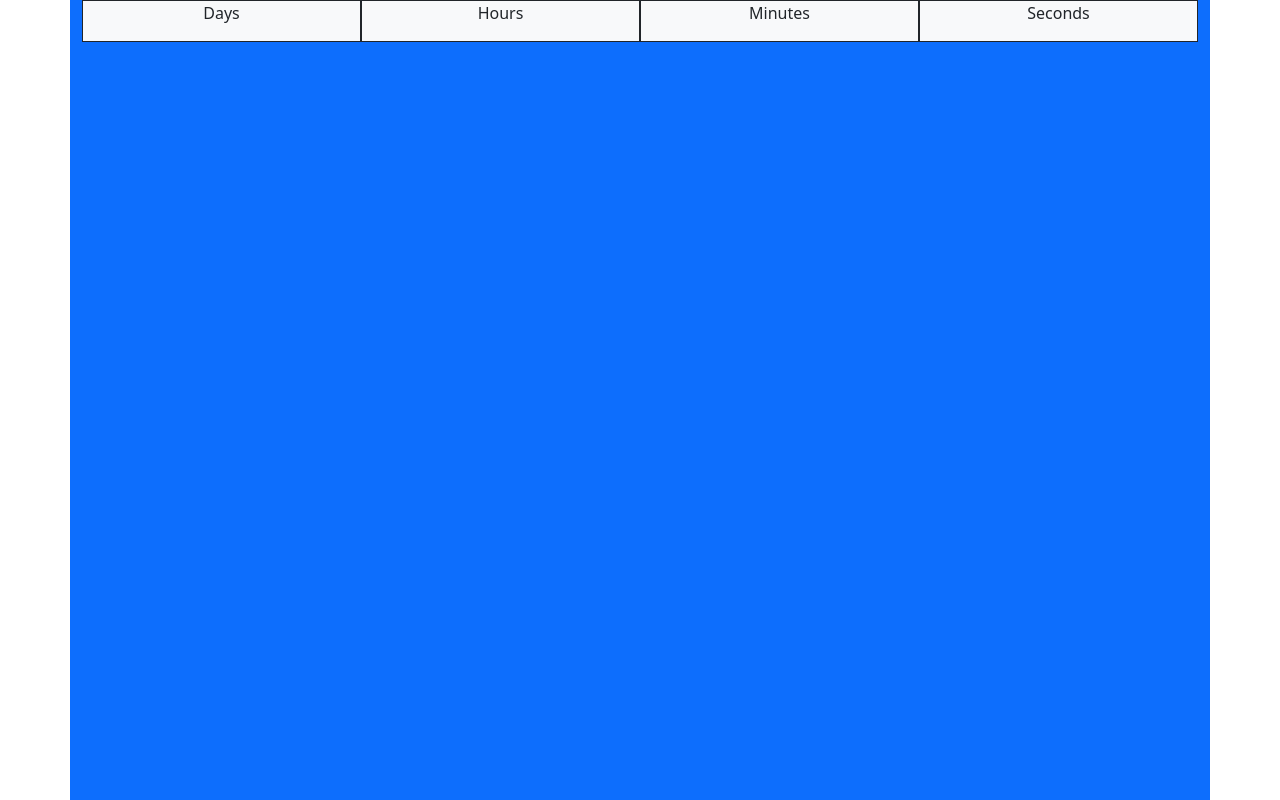
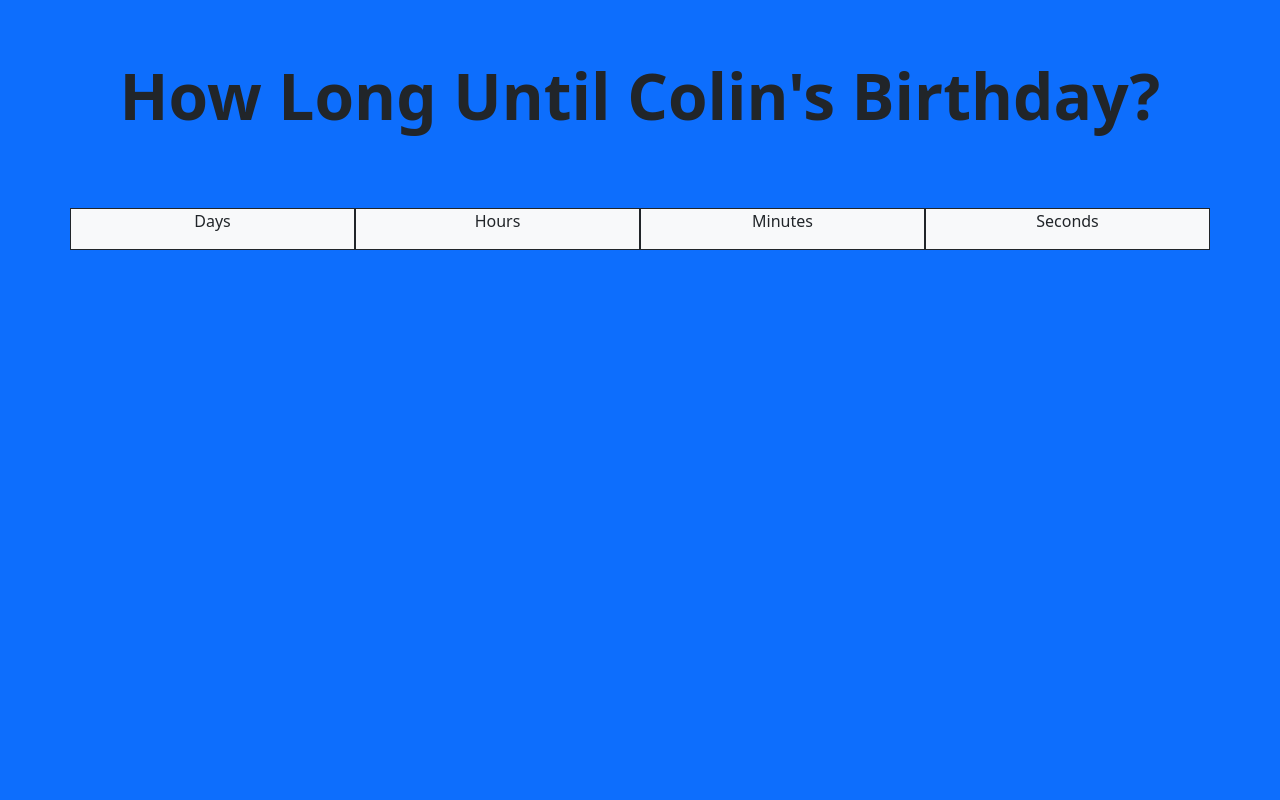
Before and after one commit to dbabusci/Colins-BDay-Countdown, a React (Create React App) app: page / in a window 1280 px wide. Built offline with nearby package versions, Linux system fonts and the light colour scheme.

Commit message:
Made bg cover full width, changed fontsize

```diff
--- a/src/App.css
+++ b/src/App.css
@@ -37,6 +37,6 @@
   }
 }
 
-.containerWrapper{
-  height: 100vh;
+.headerFontSize{
+  font-size: 5vw;
 }
--- a/src/App.js
+++ b/src/App.js
@@ -1,12 +1,24 @@
 import Conatiner from 'react-bootstrap/Container';
+import Row from 'react-bootstrap/Row';
+import Col from'react-bootstrap/Col';
 import Countdown from './Components/countdown';
+import Header from './Components/header';
 import './App.css';
 import 'bootstrap/dist/css/bootstrap.min.css'
 
 function App() {
   return (
-    <Conatiner className='vw-100 vh-100 flex-fill bg-primary'>
-      <Countdown/>
+    <Conatiner className='vw-100 vh-100 flex-fill bg-primary' fluid>
+      <Row className='p-5'>
+        <Col>
+          <Header/>
+        </Col>
+      </Row>
+      <Row>
+        <Col>
+          <Countdown/>
+        </Col>
+      </Row>
     </Conatiner>
   );
 }
--- /dev/null
+++ b/src/Components/header.js
@@ -0,0 +1,20 @@
+import Container from 'react-bootstrap/Container';
+import Row from 'react-bootstrap/Row';
+import Col from 'react-bootstrap/Col';
+import '../App.css';
+
+const CustomHeader = () => {
+    return(
+        <Container>
+            <Row>
+                <Col>
+                    <p className='headerFontSize fw-bolder text-center'>
+                        How Long Until Colin's Birthday?
+                    </p>
+                </Col>
+            </Row>
+        </Container>
+    );
+}
+
+export default CustomHeader;
```
